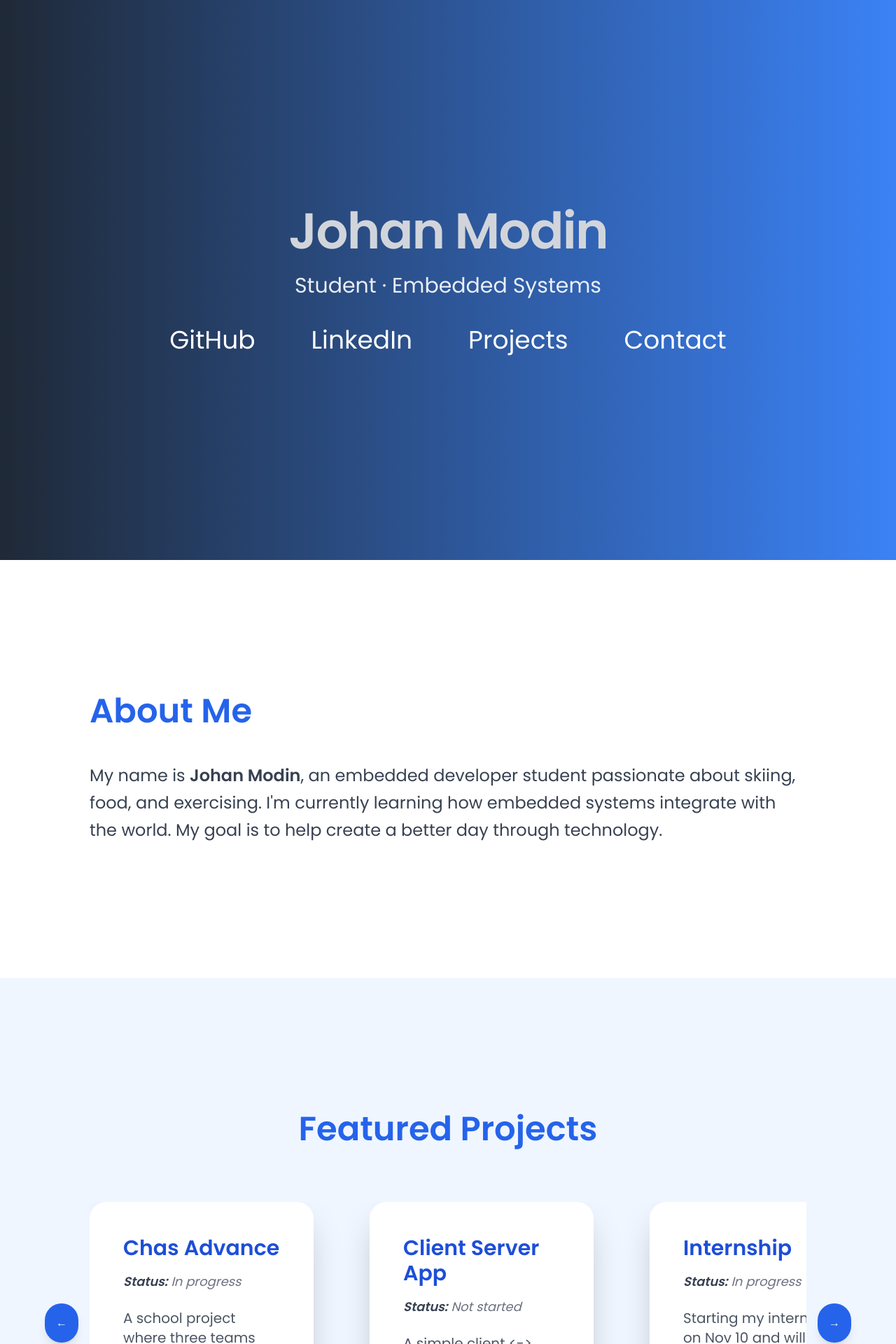
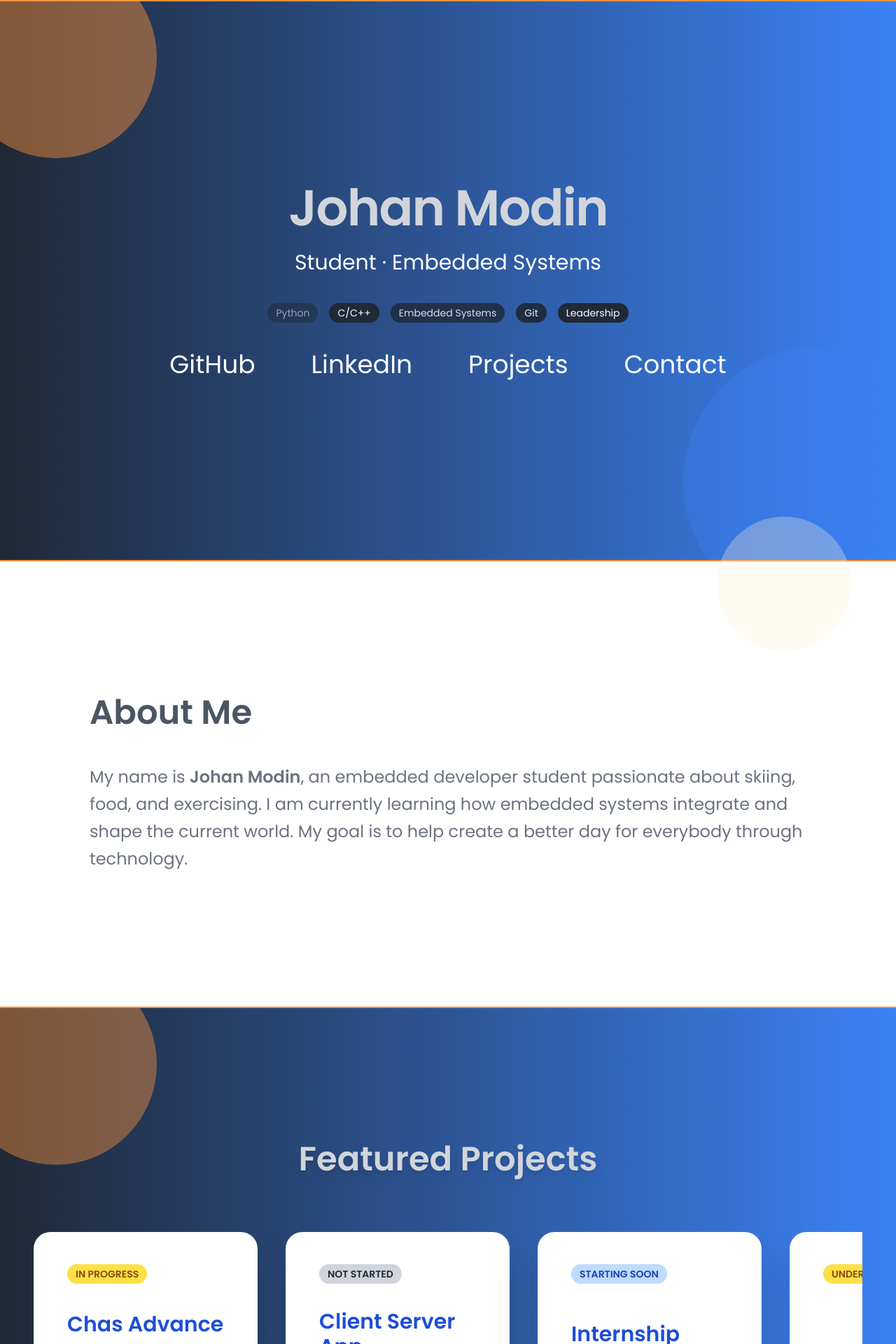
Before and after one commit to bubba-94/portfolio, a Django app: page / in a window 1280 px wide. Shown: the top 1920 px of the page at 70% size. Run offline with Django 5.2, Linux system fonts and the light colour scheme; some libraries are stand-ins or nearby versions.

Commit message:
New design for the website

```diff
--- a/cv_app/templates/cv_app/base.html
+++ b/cv_app/templates/cv_app/base.html
@@ -22,15 +22,22 @@
         {% block content %}{% endblock %}
     </main>
 
-    <!-- -----------------------------------FOOTER----------------------------------- -->
-    <footer class="bg-gray-100 py-10 text-center text-gray-500 text-xl">
-        © <span id="year"></span> Johan Modin · Built using Django, TailwindCSS and AI
+    <!---FOOTER--->
+
+    <footer class="bg-gray-300 py-10 text-center text-gray-600 text-lg border-t-2 border-orange-400">
+        <p class="mb-2">
+            © <span id="year"></span> Johan Modin
+        </p>
+        <p>
+            Built with <span class="font-semibold text-blue-700">Python Django</span> ·
+            <span class="font-semibold text-teal-600">Tailwind CSS</span> ·
+            <span class="font-semibold text-indigo-600">AI</span>
+        </p>
     </footer>
 
     <script>
         document.getElementById('year').textContent = new Date().getFullYear();
     </script>
-
 </body>
 
 </html>
--- a/cv_app/templates/cv_app/sections/about.html
+++ b/cv_app/templates/cv_app/sections/about.html
@@ -1,9 +1,13 @@
-<section class="max-w-[2000px] mx-auto px-32 py-48">
-    <h2 class="text-5xl font-semibold text-blue-600 mb-12">About Me</h2>
-    <p class="text-2xl text-gray-700 leading-relaxed max-w-5xl">
-        My name is <strong>Johan Modin</strong>, an embedded developer student passionate about skiing, food, and
-        exercising.
-        I'm currently learning how embedded systems integrate with the world.
-        My goal is to help create a better day through technology.
-    </p>
+<section class="max-w-[2000px] mx-auto px-32 py-48 border-t-2 border-orange-400 relative">
+    <div class="relative z-10">
+        <h2 class="text-5xl font-semibold text-gray-600 mb-12">About Me</h2>
+        <p class="text-2xl text-gray-500 leading-relaxed max-w-5xl">
+            My name is <strong>Johan Modin</strong>, an embedded developer student passionate about skiing, food, and
+            exercising. I am currently learning how embedded systems integrate and shape the current world.
+            My goal is to help create a better day for everybody through technology.
+        </p>
+    </div>
+
+    <!-- Optional subtle accent circle for depth -->
+    <div class="absolute top-0 right-0 w-48 h-48 bg-orange-100 rounded-full opacity-30 -translate-x-16 -translate-y-16"></div>
 </section>
--- a/cv_app/templates/cv_app/sections/contact.html
+++ b/cv_app/templates/cv_app/sections/contact.html
@@ -1,12 +1,16 @@
-<!-- ----------------------------------- CONTACT ----------------------------------- -->
-<section id="contact" class="max-w-[2000px] mx-auto px-32 py-48 text-center">
-    <h2 class="text-5xl font-semibold text-blue-600 mb-10">Get in Touch</h2>
-    <p class="text-2xl text-gray-700 mb-16 max-w-3xl mx-auto">
+<section id="contact" class="max-w-[840px] mx-auto px-32 py-48 text-center border-t-2 border-orange-400 relative">
+    <div class="relative z-10">
+        <h2 class="text-5xl font-semibold text-gray-600 mb-10">Get in Touch</h2>
+        <p class="text-2xl text-gray-500 mb-16 max-w-3xl mx-auto">
             Have an idea, opportunity, or project to discuss?
             I would love to connect and bring it to life together.
         </p>
         <a href="mailto:your.email@example.com"
-        class="inline-block bg-blue-600 text-white px-14 py-6 rounded-2xl text-2xl font-semibold hover:bg-blue-700 transition">
+            class="inline-block bg-orange-600 text-white px-14 py-6 rounded-2xl text-2xl font-semibold hover:bg-orange-700 transition">
             Email Me
         </a>
+    </div>
+
+    <!-- Optional subtle accent circle for depth -->
+    <div class="absolute bottom-0 left-0 w-48 h-48 bg-orange-100 rounded-full opacity-30 -translate-x-16 translate-y-16"></div>
 </section>
--- a/cv_app/templates/cv_app/sections/hero.html
+++ b/cv_app/templates/cv_app/sections/hero.html
@@ -1,13 +1,47 @@
 <header
-    class="bg-gradient-to-r from-gray-800 to-blue-500 flex flex-col justify-center items-center text-center min-h-screen py-20">
-    <h1 class="text-7xl font-semibold mb-6 tracking-tight text-gray-300">Johan Modin</h1>
-    <p class="text-3xl opacity-90 max-w-4xl mx-auto mb-10 text-white">
-      Student · Embedded Systems
-    </p>
-    <div class="flex justify-center gap-20 text-4xl text-white">
-      <a href="https://github.com/bubba-94" target="_blank" class="hover:text-blue-500 transition">GitHub</a>
-      <a href="https://www.linkedin.com/in/johan-modin-025b74329/" target="_blank" class="hover:text-blue-600 transition">LinkedIn</a>
-      <a href="#projects" class="hover:text-gray-700 transition">Projects</a>
-      <a href="#contact" class="hover:text-gray-800 transition">Contact</a>
-    </div>
-  </header>
+  class="relative bg-gradient-to-r from-gray-800 to-blue-500 flex flex-col justify-center items-center text-center min-h-screen py-20 border-t-2 border-orange-400 overflow-hidden">
+
+  <!-- Animated background circles -->
+  <div class="absolute inset-0 pointer-events-none">
+    <div class="bg-orange-400 opacity-40 rounded-full w-72 h-72 absolute -top-16 -left-16 animate-pulse"></div>
+    <div class="bg-blue-500 opacity-10 rounded-full w-96 h-96 absolute -bottom-20 -right-20 animate-pulse"></div>
+  </div>
+
+  <!-- Main headline -->
+  <h1 class="text-7xl font-semibold mb-6 tracking-tight text-gray-300 animate-fadeIn">Johan Modin</h1>
+
+  <!-- Tagline / role -->
+  <p class="text-3xl opacity-90 max-w-4xl mx-auto mb-10 text-white animate-fadeIn delay-200">
+    Student · Embedded Systems
+  </p>
+
+  <!-- Skill badges -->
+  <div class="flex flex-wrap justify-center gap-4 mb-10 animate-fadeIn delay-400">
+    <span class="bg-gray-800 opacity-50 text-white px-3 py-1 rounded-full text-sm">Python</span>
+    <span class="bg-gray-800 opacity-100 text-white px-3 py-1 rounded-full text-sm">C/C++</span>
+    <span class="bg-gray-800 opacity-80 text-white px-3 py-1 rounded-full text-sm">Embedded Systems</span>
+    <span class="bg-gray-800 opacity-90 text-white px-3 py-1 rounded-full text-sm">Git</span>
+    <span class="bg-gray-800 opacity-100 text-white px-3 py-1 rounded-full text-sm">Leadership</span>
+  </div>
+
+  <!-- Social / navigation links -->
+  <div class="flex justify-center gap-20 text-4xl text-white animate-fadeIn delay-600">
+    <a href="https://github.com/bubba-94" target="_blank" class="hover:text-blue-500 transition">GitHub</a>
+    <a href="https://www.linkedin.com/in/johan-modin-025b74329/" target="_blank" class="hover:text-blue-400 transition">LinkedIn</a>
+    <a href="#projects" class="hover:text-gray-400 transition">Projects</a>
+    <a href="#contact" class="hover:text-gray-500 transition">Contact</a>
+  </div>
+
+</header>
+
+<!-- Optional simple fade-in animation -->
+<style>
+@keyframes fadeIn {
+  from { opacity: 0; transform: translateY(20px); }
+  to { opacity: 1; transform: translateY(0); }
+}
+.animate-fadeIn { animation: fadeIn 1s forwards; }
+.animate-fadeIn.delay-200 { animation-delay: 0.2s; }
+.animate-fadeIn.delay-400 { animation-delay: 0.4s; }
+.animate-fadeIn.delay-600 { animation-delay: 0.6s; }
+</style>
--- a/cv_app/templates/cv_app/sections/projects.html
+++ b/cv_app/templates/cv_app/sections/projects.html
@@ -1,38 +1,54 @@
-<!-- ----------------------------------- PROJECTS BOX ----------------------------------- -->
-<section id="projects" class="bg-blue-50 py-48 relative">
-    <div class="max-w-[2000px] mx-auto px-32">
-        <h2 class="text-5xl font-semibold text-blue-600 mb-20 text-center">Featured Projects</h2>
+<section id="projects" class="relative bg-gradient-to-r from-gray-800 to-blue-500 py-48 overflow-hidden border-t-2 border-orange-400">
+    <!-- Background animated circles -->
+    <div class="absolute inset-0 pointer-events-none">
+        <div class="bg-orange-400 opacity-30 rounded-full w-72 h-72 absolute -top-16 -left-16 animate-pulse"></div>
+        <div class="bg-blue-500 opacity-10 rounded-full w-96 h-96 absolute -bottom-20 -right-20 animate-pulse"></div>
+    </div>
+
+    <div class="max-w-[2000px] mx-auto px-12 relative z-10">
+        <h2 class="text-5xl font-semibold text-gray-300 mb-20 text-center drop-shadow-lg">
+            Featured Projects
+        </h2>
 
         <!-- ----------------------------------- SCROLL FUNCTION ----------------------------------- -->
-        <div id="projectScroll" class="flex gap-20 overflow-x-auto scroll-smooth snap-x snap-mandatory pb-6">
+        <div id="projectScroll" class="flex gap-10 overflow-x-auto scroll-smooth snap-x snap-mandatory pb-20 no-scrollbar">
+
 
             <!-- ----------------------------------- CARD ----------------------------------- -->
             <div
-                class="bg-white rounded-3xl shadow-2xl hover:shadow-3xl transition p-12 min-w-[320px] h-[450px] flex flex-col justify-between snap-center">
+                class="bg-white rounded-3xl shadow-2xl hover:shadow-3xl transition p-12 min-w-[320px] h-[460px] flex flex-col justify-between snap-center">
+
+                <!-- Status badge -->
+                <p class="mb-4">
+                    <span class="px-3 py-1 rounded-full text-sm font-semibold bg-yellow-300 text-yellow-800">
+                        IN PROGRESS
+                    </span>
+                </p>
+
                 <div>
                     <h3 class="text-3xl font-semibold text-blue-700 mb-4">Chas Advance</h3>
-                    <p class="text-gray-500 italic mb-6 text-lg">
-                        <span class="font-semibold text-gray-700">Status:</span> In progress
-                    </p>
                     <p class="text-gray-600 text-xl mb-6">
-                        A school project where three teams create one seamless sensor that can monitor the climate of a
-                        delivery.
+                        A school project where three teams create one seamless sensor that can monitor the climate of a delivery.
                     </p>
                 </div>
                 <div>
                     <a href="https://github.com/G1-H25/Backend" target="_blank"
-                        class="text-blue-600 font-semibold hover:underline text-xl">View on GitHub →</a>
+                        class="text-blue-600 font-semibold hover:underline text-xl ">View on GitHub →</a>
                 </div>
             </div>
 
             <!-- ----------------------------------- CARD ----------------------------------- -->
             <div
-                class="bg-white rounded-3xl shadow-2xl hover:shadow-3xl transition p-12 min-w-[320px] h-[450px] flex flex-col justify-between snap-center">
+                class="bg-white rounded-3xl shadow-2xl hover:shadow-3xl transition p-12 min-w-[320px] h-[460px] flex flex-col justify-between snap-center">
+
+                <p class="mb-4">
+                    <span class="px-3 py-1 rounded-full text-sm font-semibold bg-gray-300 text-gray-800">
+                        NOT STARTED
+                    </span>
+                </p>
+
                 <div>
                     <h3 class="text-3xl font-semibold text-blue-700 mb-4">Client Server App</h3>
-                    <p class="text-gray-500 italic mb-6 text-lg">
-                        <span class="font-semibold text-gray-700">Status:</span> Not started
-                    </p>
                     <p class="text-gray-600 text-xl mb-6">
                         A simple client <-> server application written in C using the standard library and system calls.
                     </p>
@@ -45,12 +61,16 @@
 
             <!-- ----------------------------------- CARD ----------------------------------- -->
             <div
-                class="bg-white rounded-3xl shadow-2xl hover:shadow-3xl transition p-12 min-w-[320px] h-[450px] flex flex-col justify-between snap-center">
+                class="bg-white rounded-3xl shadow-2xl hover:shadow-3xl transition p-12 min-w-[320px] h-[460px] flex flex-col justify-between snap-center">
+
+                <p class="mb-4">
+                    <span class="px-3 py-1 rounded-full text-sm font-semibold bg-blue-200 text-blue-800">
+                        STARTING SOON
+                    </span>
+                </p>
+
                 <div>
                     <h3 class="text-3xl font-semibold text-blue-700 mb-4">Internship</h3>
-                    <p class="text-gray-500 italic mb-6 text-lg">
-                        <span class="font-semibold text-gray-700">Status:</span> In progress
-                    </p>
                     <p class="text-gray-600 text-xl mb-6">
                         Starting my internship on Nov 10 and will hopefully post a project under progress here then.
                     </p>
@@ -60,14 +80,19 @@
                         class="text-blue-600 font-semibold hover:underline text-xl">View on GitHub →</a>
                 </div>
             </div>
+
             <!-- ----------------------------------- CARD ----------------------------------- -->
             <div
-                class="bg-white rounded-3xl shadow-2xl hover:shadow-3xl transition p-12 min-w-[320px] h-[450px] flex flex-col justify-between snap-center">
+                class="bg-white rounded-3xl shadow-2xl hover:shadow-3xl transition p-12 min-w-[320px] h-[460px] flex flex-col justify-between snap-center">
+
+                <p class="mb-4">
+                    <span class="px-3 py-1 rounded-full text-sm font-semibold bg-yellow-300 text-yellow-800">
+                        UNDER CONSTRUCTION
+                    </span>
+                </p>
+
                 <div>
                     <h3 class="text-3xl font-semibold text-blue-700 mb-4">Portfolio</h3>
-                    <p class="text-gray-500 italic mb-6 text-lg">
-                        <span class="font-semibold text-gray-700">Status:</span> In progress
-                    </p>
                     <p class="text-gray-600 text-xl mb-6">
                         The creation of my portfolio website
                     </p>
@@ -100,4 +125,10 @@
             scrollContainer.scrollBy({ left: 700, behavior: 'smooth' });
         };
     </script>
+
+    <!-- Hide scrollbar for cleaner look -->
+    <style>
+        .no-scrollbar::-webkit-scrollbar { display: none; }
+        .no-scrollbar { -ms-overflow-style: none; scrollbar-width: none; }
+    </style>
 </section>
```
Lines whose indentation alone changed are shown as unchanged.
